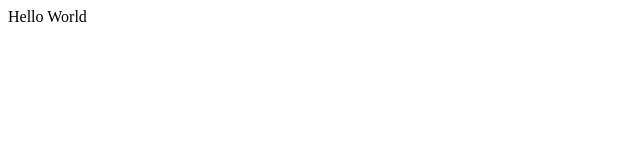
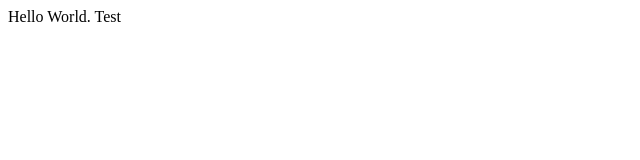
Before and after one commit to hfrankel/github-pages-test, a plain HTML site: page index.html in a window 1280 px wide. Shown: the full height of the page, 0-640 px from the left. Drawn offline with Linux system fonts and the light colour scheme.

Commit message:
Initial commit

```diff
--- a/index.html
+++ b/index.html
@@ -6,6 +6,6 @@
     <title>Document</title>
   </head>
   <body>
-    Hello World
+    Hello World. Test
   </body>
 </html>
```
